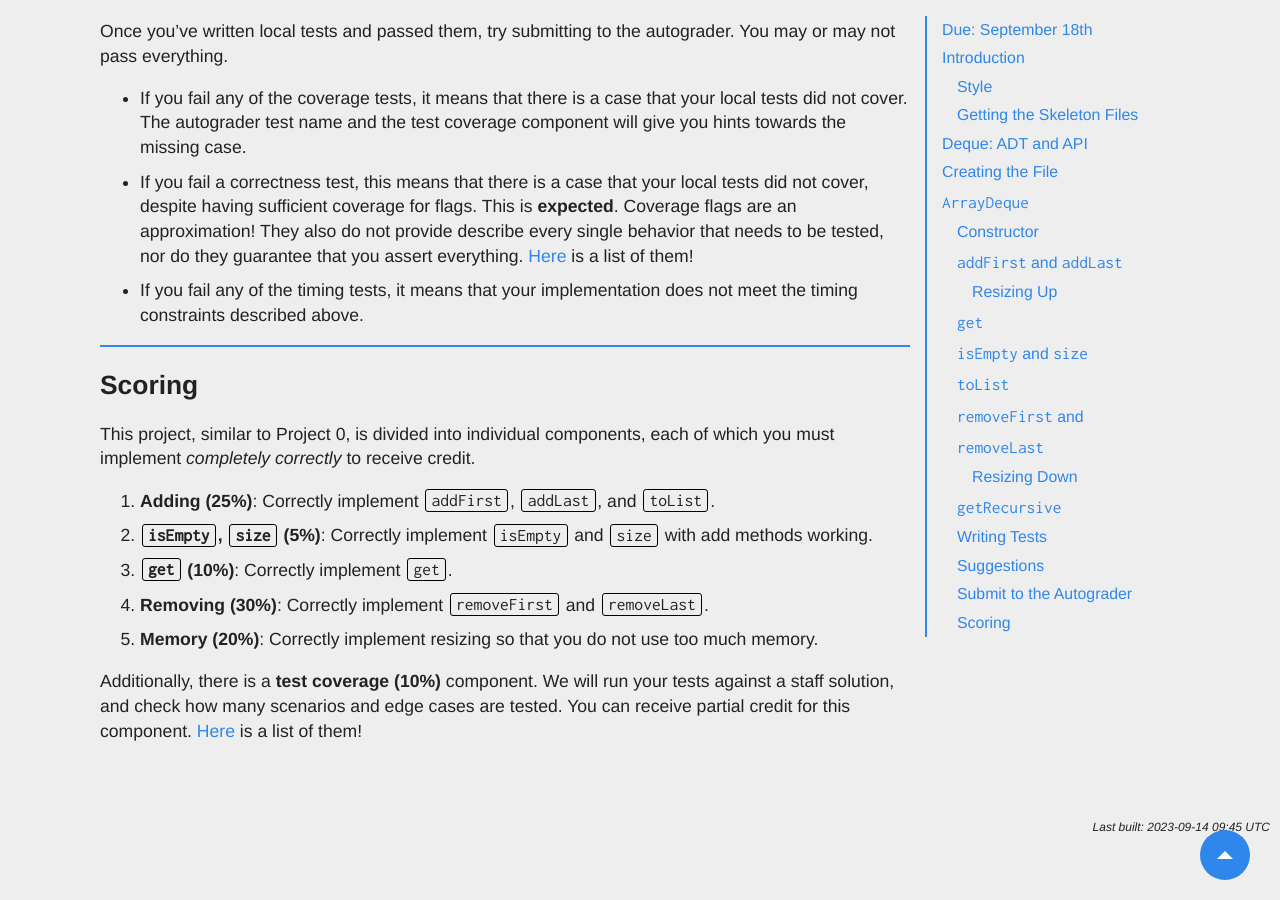
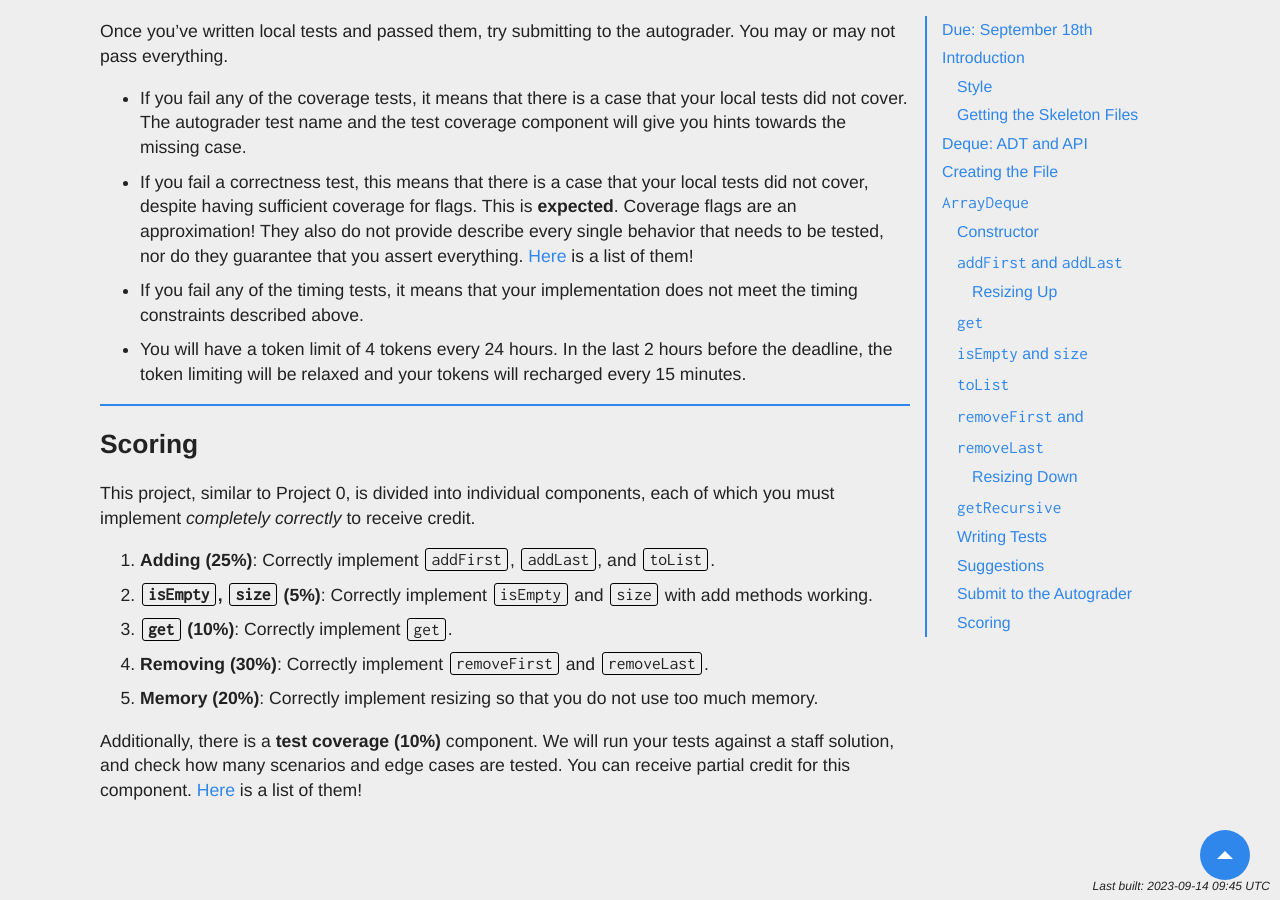
Before and after one commit to Berkeley-CS61B/website-fa23, a Jekyll site: the page built from materials/proj/proj1b/index.md, in a window 1280 px wide and 900 px high, scrolled down 6975 px. Built offline with Jekyll 4.4.1, drawn with Linux system fonts in a browser that asks for light colours; nearby versions of some CDN libraries; comment, search, counter and statistics services are not loaded.

Commit message:
Update index.md

```diff
--- a/materials/proj/proj1b/index.md
+++ b/materials/proj/proj1b/index.md
@@ -368,6 +368,7 @@ autograder. You may or may not pass everything.
   guarantee that you assert everything. [Here](./flags.md) is a list of them!
 - If you fail any of the timing tests, it means that your implementation does
   not meet the timing constraints described above.
+- You will have a token limit of 4 tokens every 24 hours. In the last 2 hours before the deadline, the token limiting will be relaxed and your tokens will recharged every 15 minutes.
 
 ### Scoring
 
```
